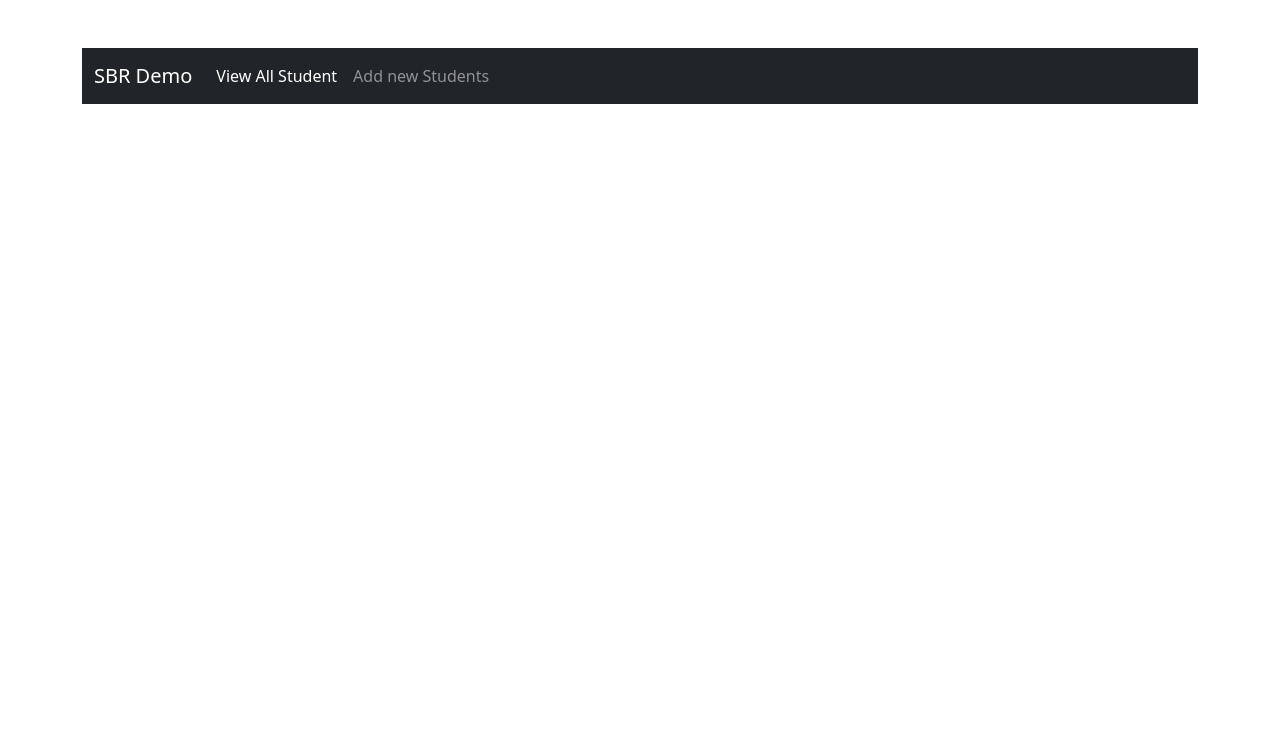
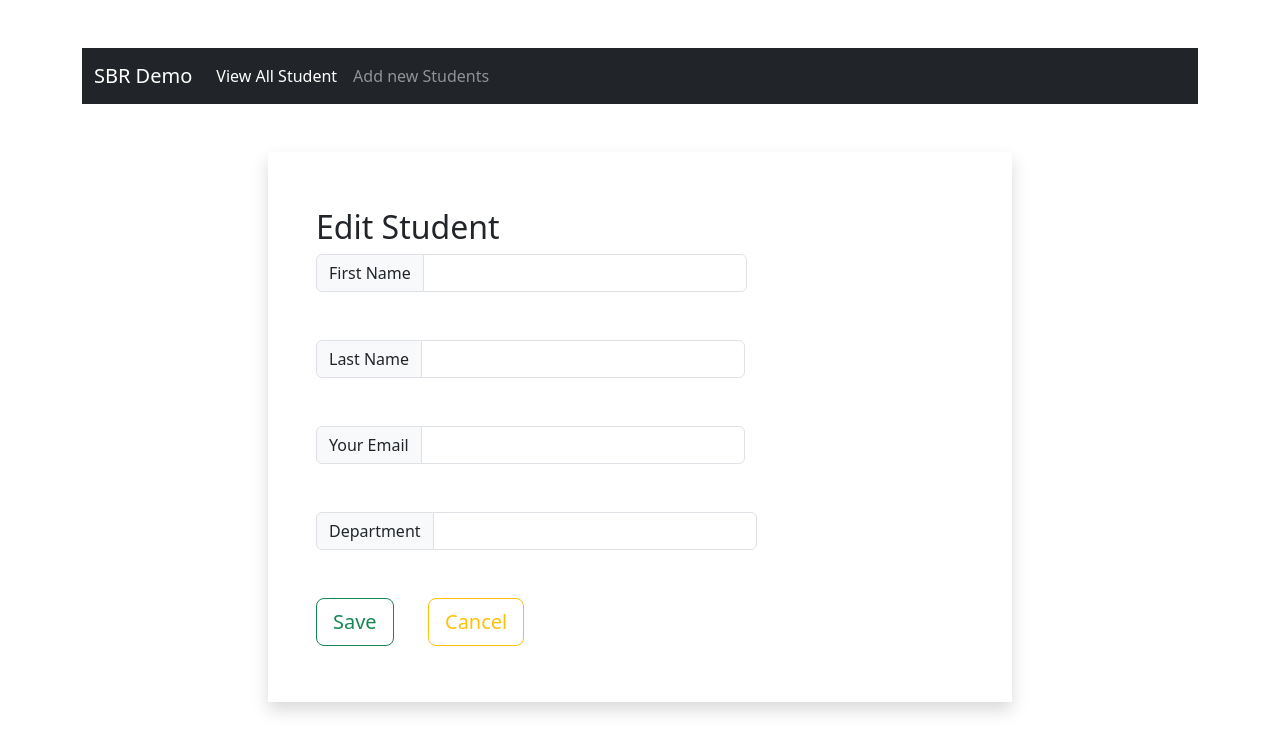
Before and after one commit to Anilraj-Lokku/Spring-Practise, a React (Create React App) app in the folder sbr-client/: page /edit-student/1 in a window 1280 px wide. Shown: the top 752 px of the page. Built offline with nearby package versions, Linux system fonts and the light colour scheme; no server answers; the HTML template or start-up script is replaced by a standard one.

Commit message:
Completed CRUD Operations using java FSD With React....!

```diff
--- a/sbr-client/src/App.js
+++ b/sbr-client/src/App.js
@@ -3,7 +3,9 @@ import "../node_modules/bootstrap/dist/css/bootstrap.min.css";
 import "./App.css";
 import NavBar from "./components/common/NavBar";
 import AddStudent from "./components/student/AddStudent";
+import EditStudent from "./components/student/EditStudent";
 import StudentView from "./components/student/StudentView";
+import StudentPofile from "./components/student/StuentProfile";
 import Home from "./Home";
 import { BrowserRouter as Router, Routes, Route } from "react-router-dom";
 
@@ -17,6 +19,12 @@ function App() {
      <Route exact path="/" element={<Home />}></Route>
      <Route exact path="/view-students" element={<StudentView />}></Route>
      <Route exact path="/add-students" element={<AddStudent />}></Route>
+     <Route exact path="/edit-student/:id" element={<EditStudent />}></Route>
+     <Route
+      exact
+      path="/student-profile/:id"
+      element={<StudentPofile />}
+     ></Route>
     </Routes>
    </Router>
   </main>
--- /dev/null
+++ b/sbr-client/src/components/student/EditStudent.js
@@ -0,0 +1,128 @@
+import React, { useEffect, useState } from "react";
+import axios from "axios";
+
+import { Link, useNavigate, useParams } from "react-router-dom";
+
+const EditStudent = () => {
+ let navigate = useNavigate();
+
+ const { id } = useParams();
+
+ const [student, setStudent] = useState({
+  firstName: "",
+  lastName: "",
+  email: "",
+  department: "",
+ });
+ const { firstName, lastName, email, department } = student;
+
+ useEffect(() => {
+  loadStudent();
+ }, []);
+
+ const loadStudent = async () => {
+  const result = await axios.get(
+   `http://localhost:8080/students/student/${id}`
+  );
+  setStudent(result.data);
+ };
+
+ const handleInputChange = (e) => {
+  setStudent({
+   ...student,
+   [e.target.name]: e.target.value,
+  });
+ };
+ const updateStudent = async (e) => {
+  e.preventDefault();
+  await axios.put(`http://localhost:8080/students/update/${id}`, student);
+  navigate("/view-students");
+ };
+
+ return (
+  <div className="col-sm-8 py-2 px-5 offset-2 shadow">
+   <h2 className="mt-5"> Edit Student</h2>
+   <form onSubmit={(e) => updateStudent(e)}>
+    <div className="input-group mb-5">
+     <label className="input-group-text" htmlFor="fristName">
+      First Name
+     </label>
+     <input
+      className="form-control col-sm-6"
+      type="text"
+      name="firstName"
+      id="firstName"
+      required
+      value={firstName}
+      onChange={(e) => handleInputChange(e)}
+     />
+    </div>
+
+    <div className="input-group mb-5">
+     <label className="input-group-text" htmlFor="lastName">
+      Last Name
+     </label>
+     <input
+      className="form-control col-sm-6"
+      type="text"
+      name="lastName"
+      id="lastName"
+      required
+      value={lastName}
+      onChange={(e) => handleInputChange(e)}
+     />
+    </div>
+
+    <div className="input-group mb-5">
+     <label className="input-group-text" htmlFor="email">
+      Your Email
+     </label>
+     <input
+      className="form-control col-sm-6"
+      type="email"
+      name="email"
+      id="email"
+      required
+      value={email}
+      onChange={(e) => handleInputChange(e)}
+     />
+    </div>
+
+    <div className="input-group mb-5">
+     <label className="input-group-text" htmlFor="department">
+      Department
+     </label>
+     <input
+      className="form-control col-sm-6"
+      type="text"
+      name="department"
+      id="department"
+      required
+      value={department}
+      onChange={(e) => handleInputChange(e)}
+     />
+    </div>
+
+    <div className="row mb-5">
+     <div className="col-sm-2">
+      <button type="submit" className="btn btn-outline-success btn-lg">
+       Save
+      </button>
+     </div>
+
+     <div className="col-sm-2">
+      <Link
+       to={"/view-students"}
+       type="submit"
+       className="btn btn-outline-warning btn-lg"
+      >
+       Cancel
+      </Link>
+     </div>
+    </div>
+   </form>
+  </div>
+ );
+};
+
+export default EditStudent;
--- /dev/null
+++ b/sbr-client/src/components/student/StuentProfile.js
@@ -0,0 +1,109 @@
+import React, { useEffect, useState } from "react";
+import { useParams } from "react-router-dom";
+import axios from "axios";
+
+const StudentPofile = () => {
+ const { id } = useParams();
+
+ const [student, setStudent] = useState({
+  firstName: "",
+  lastName: "",
+  email: "",
+  department: "",
+ });
+
+ useEffect(() => {
+  loadStudent();
+ }, []);
+
+ const loadStudent = async () => {
+  const result = await axios.get(
+   `http://localhost:8080/students/student/${id}`
+  );
+  setStudent(result.data);
+ };
+
+ return (
+  <section className="shadow" style={{ backgroundColor: "whitesmoke" }}>
+   <div className="container py-5">
+    <div className="row">
+     <div className="col-lg-3">
+      <div className="card mb-4">
+       <div className="card-body text-center">
+        <img
+         src="https://mdbcdn.b-cdn.net/img/Photos/new-templates/bootstrap-chat/ava3.webp"
+         alt="avatar"
+         className="rounded-circle img-fluid"
+         style={{ width: 150 }}
+        />
+        <h5 className="my-3">{`${student.firstName} ${student.lastName}`}</h5>
+        <div className="d-flex justify-content-center mb-2">
+         <button type="button" className="btn btn-outline-primary">
+          Call
+         </button>
+         <button type="button" className="btn btn-outline-warning ms-1">
+          Message
+         </button>
+        </div>
+       </div>
+      </div>
+     </div>
+
+     <div className="col-lg-9">
+      <div className="card mb-4">
+       <div className="card-body">
+        <hr />
+
+        <div className="row">
+         <div className="col-sm-3">
+          <h5 className="mb-0">First Nmae</h5>
+         </div>
+
+         <div className="col-sm-9">
+          <p className="text-muted mb-0">{student.firstName}</p>
+         </div>
+        </div>
+
+        <hr />
+
+        <div className="row">
+         <div className="col-sm-3">
+          <h5 className="mb-0">Last Name</h5>
+         </div>
+
+         <div className="col-sm-9">
+          <p className="text-muted mb-0">{student.lastName}</p>
+         </div>
+        </div>
+        <hr />
+
+        <div className="row">
+         <div className="col-sm-3">
+          <h5 className="mb-0">Email</h5>
+         </div>
+
+         <div className="col-sm-9">
+          <p className="text-muted mb-0">{student.email}</p>
+         </div>
+        </div>
+        <hr />
+
+        <div className="row">
+         <div className="col-sm-3">
+          <h5 className="mb-0">Department</h5>
+         </div>
+
+         <div className="col-sm-9">
+          <p className="text-muted mb-0">{student.department}</p>
+         </div>
+        </div>
+       </div>
+      </div>
+     </div>
+    </div>
+   </div>
+  </section>
+ );
+};
+
+export default StudentPofile;
```
Also changed, not shown: sbr-client/src/components/common/Search.js (added, +20 -0 lines).
